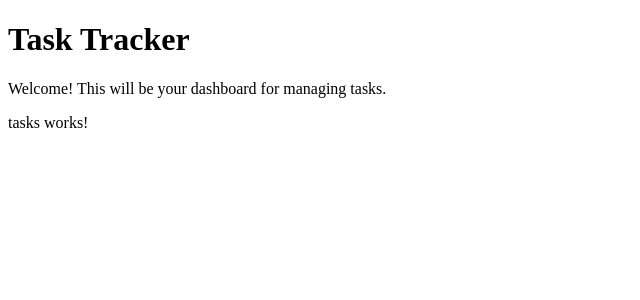
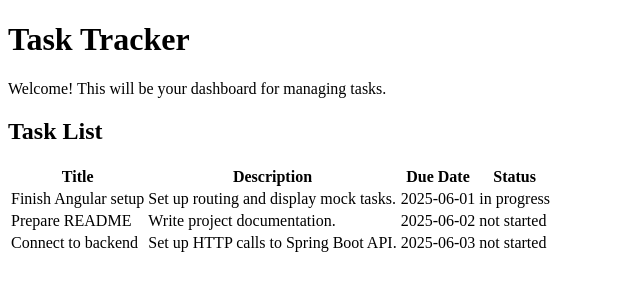
Before and after one commit to fadetula/tasktracker-frontend, an Angular app: page / in a window 1280 px wide. Shown: the top 300 px of the page, without its empty margins (0-640 px from the left). Built offline with nearby package versions, Linux system fonts and the light colour scheme.

Commit message:
Added a hardcoded list of tasks to the tasks component

```diff
--- a/src/app/tasks/tasks.component.html
+++ b/src/app/tasks/tasks.component.html
@@ -1 +1,20 @@
-<p>tasks works!</p>
+<h2>Task List</h2>
+
+<table>
+  <thead>
+    <tr>
+      <th>Title</th>
+      <th>Description</th>
+      <th>Due Date</th>
+      <th>Status</th>
+    </tr>
+  </thead>
+  <tbody>
+    <tr *ngFor="let task of tasks">
+      <td>{{ task.title }}</td>
+      <td>{{ task.description }}</td>
+      <td>{{ task.dueDate }}</td>
+      <td>{{ task.status }}</td>
+    </tr>
+  </tbody>
+</table>
--- a/src/app/tasks/tasks.component.ts
+++ b/src/app/tasks/tasks.component.ts
@@ -1,12 +1,38 @@
 import { Component } from '@angular/core';
+import { Task } from '../task.model';
+import { CommonModule } from '@angular/common';
 
 @Component({
   selector: 'app-tasks',
   standalone: true,
-  imports: [],
+  imports: [CommonModule],
   templateUrl: './tasks.component.html',
   styleUrl: './tasks.component.css'
 })
 export class TasksComponent {
+  // Define an array of mock tasks
+  tasks: Task[] = [
+    {
+      id: '1',
+      title: 'Finish Angular setup',
+      description: 'Set up routing and display mock tasks.',
+      dueDate: '2025-06-01',
+      status: 'in progress'
+    },
+    {
+      id: '2',
+      title: 'Prepare README',
+      description: 'Write project documentation.',
+      dueDate: '2025-06-02',
+      status: 'not started'
+    },
+    {
+      id: '3',
+      title: 'Connect to backend',
+      description: 'Set up HTTP calls to Spring Boot API.',
+      dueDate: '2025-06-03',
+      status: 'not started'
+    }
+  ];
 
 }
```
Also changed, not shown: src/app/task.model.ts (added, +7 -0 lines).
